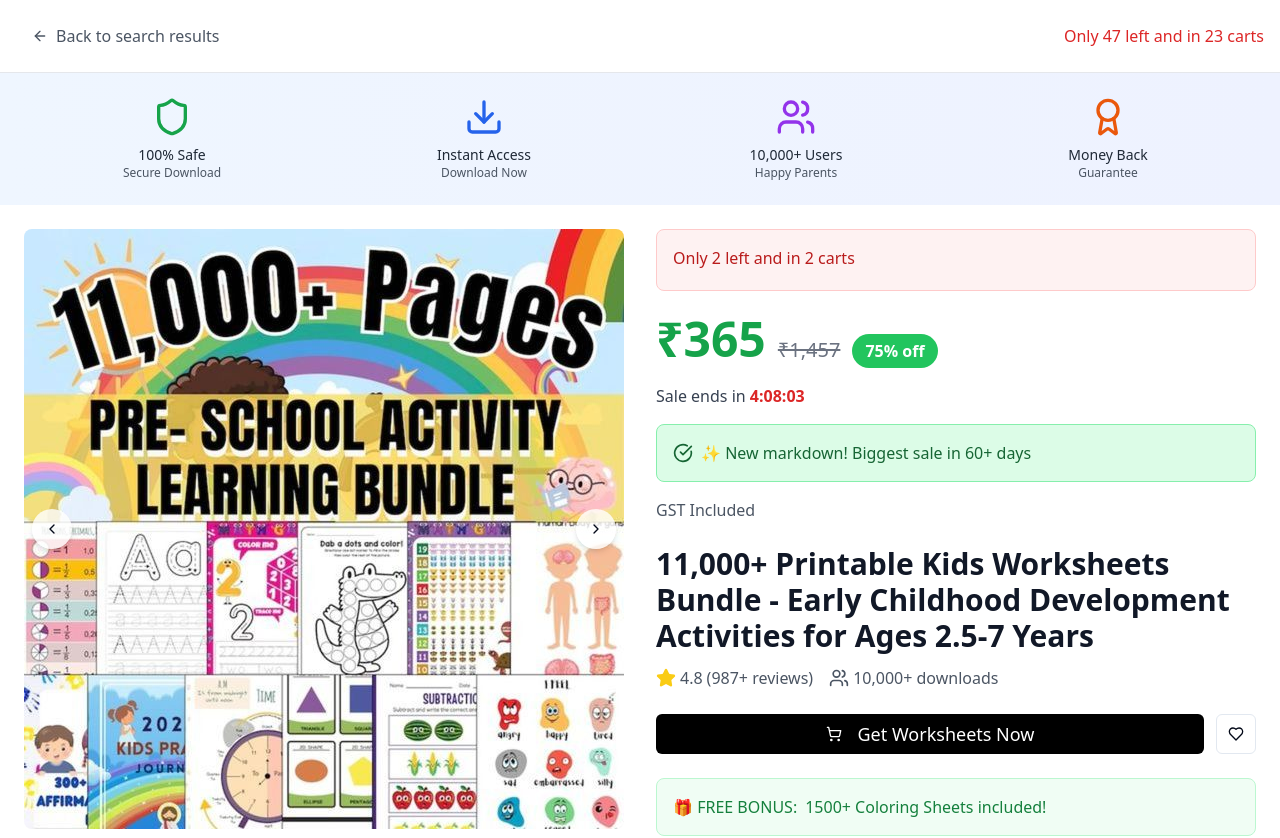
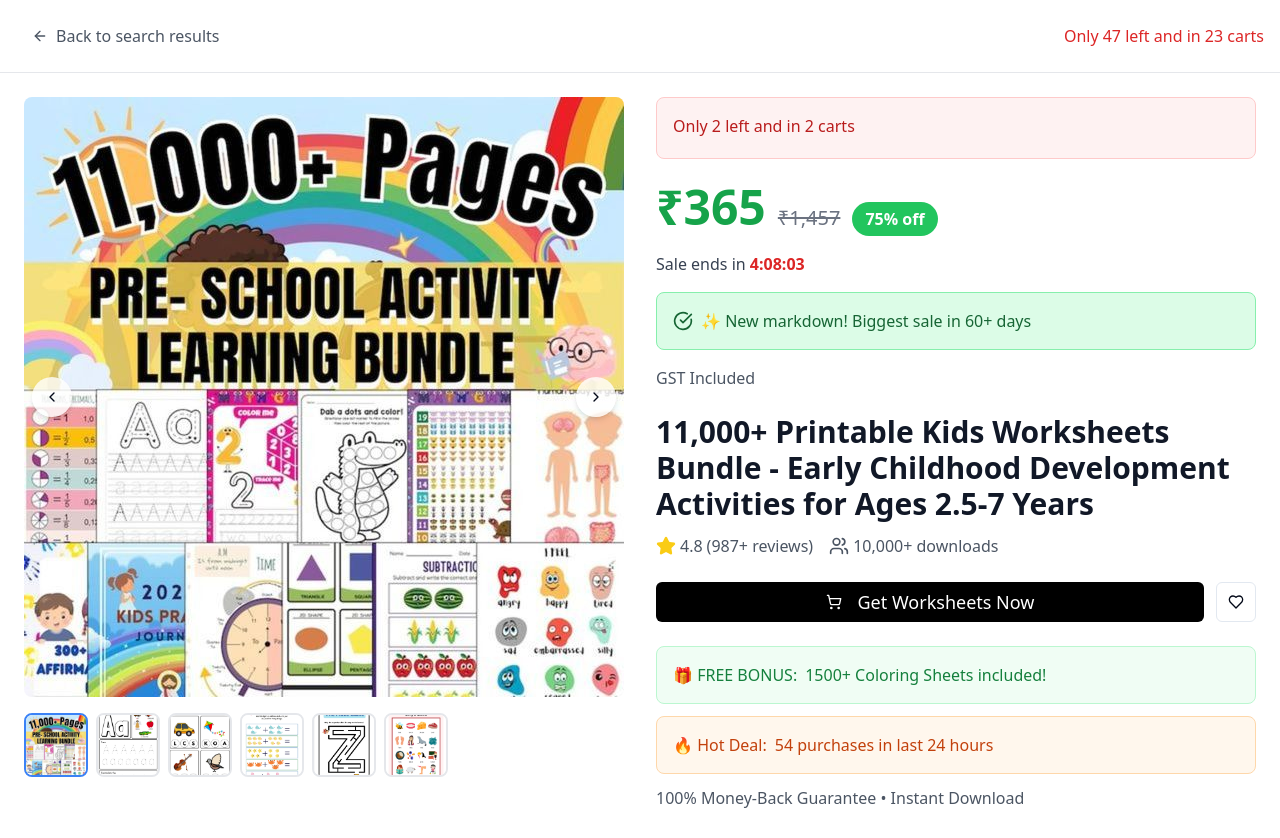
Before and after one commit to netreads/perfect-landing-clone-kit, a React (Vite) app: page / in a window 1280 px wide. Shown: the top 838 px of the page. Built offline with nearby package versions, Linux system fonts and the light colour scheme.

Commit message:
Visual edit in Lovable
Edited UI in Lovable

```diff
--- a/src/pages/Index.tsx
+++ b/src/pages/Index.tsx
@@ -1,4 +1,3 @@
-
 import { ProductGallery } from "@/components/ProductGallery";
 import { ProductDetails } from "@/components/ProductDetails";
 import { ReviewsSection } from "@/components/ReviewsSection";
@@ -6,10 +5,8 @@ import { ArrowLeft, Shield, Clock, Download, Users, Star, Award, CheckCircle, Gl
 import { Button } from "@/components/ui/button";
 import { Card } from "@/components/ui/card";
 import { Badge } from "@/components/ui/badge";
-
 const Index = () => {
-  return (
-    <div className="min-h-screen bg-white">
+  return <div className="min-h-screen bg-white">
       {/* Header */}
       <div className="border-b border-gray-200 p-3 md:p-4">
         <div className="max-w-7xl mx-auto flex items-center justify-between">
@@ -25,32 +22,7 @@ const Index = () => {
       </div>
 
       {/* Trust Badges Section */}
-      <div className="bg-gradient-to-r from-blue-50 to-indigo-50 py-4 md:py-6">
-        <div className="max-w-7xl mx-auto px-4 md:px-6">
-          <div className="grid grid-cols-2 md:grid-cols-4 gap-4 text-center">
-            <div className="flex flex-col items-center">
-              <Shield className="w-8 h-8 md:w-10 md:h-10 text-green-600 mb-2" />
-              <div className="text-xs md:text-sm font-medium text-gray-800">100% Safe</div>
-              <div className="text-xs text-gray-600">Secure Download</div>
-            </div>
-            <div className="flex flex-col items-center">
-              <Download className="w-8 h-8 md:w-10 md:h-10 text-blue-600 mb-2" />
-              <div className="text-xs md:text-sm font-medium text-gray-800">Instant Access</div>
-              <div className="text-xs text-gray-600">Download Now</div>
-            </div>
-            <div className="flex flex-col items-center">
-              <Users className="w-8 h-8 md:w-10 md:h-10 text-purple-600 mb-2" />
-              <div className="text-xs md:text-sm font-medium text-gray-800">10,000+ Users</div>
-              <div className="text-xs text-gray-600">Happy Parents</div>
-            </div>
-            <div className="flex flex-col items-center">
-              <Award className="w-8 h-8 md:w-10 md:h-10 text-orange-600 mb-2" />
-              <div className="text-xs md:text-sm font-medium text-gray-800">Money Back</div>
-              <div className="text-xs text-gray-600">Guarantee</div>
-            </div>
-          </div>
-        </div>
-      </div>
+
 
       {/* Main Content */}
       <div className="max-w-7xl mx-auto p-4 md:p-6">
@@ -112,9 +84,7 @@ const Index = () => {
             </h2>
             <div className="flex items-center justify-center gap-2 mb-4">
               <div className="flex">
-                {[...Array(5)].map((_, i) => (
-                  <Star key={i} className="w-5 h-5 md:w-6 md:h-6 fill-yellow-400 text-yellow-400" />
-                ))}
+                {[...Array(5)].map((_, i) => <Star key={i} className="w-5 h-5 md:w-6 md:h-6 fill-yellow-400 text-yellow-400" />)}
               </div>
               <span className="text-lg md:text-xl font-bold">4.8</span>
               <span className="text-sm md:text-base text-gray-600">(987+ reviews)</span>
@@ -142,8 +112,6 @@ const Index = () => {
           <ReviewsSection />
         </div>
       </div>
-    </div>
-  );
+    </div>;
 };
-
 export default Index;
```
